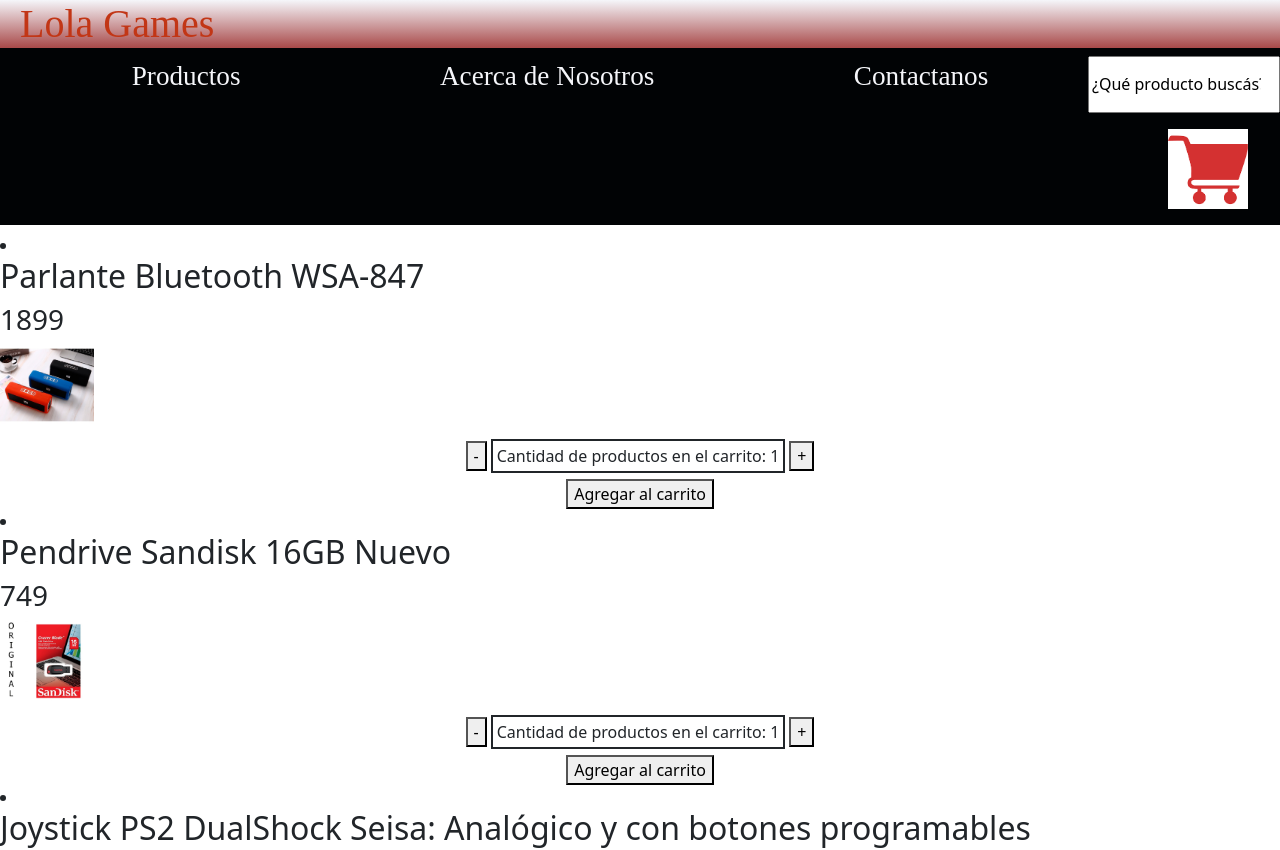
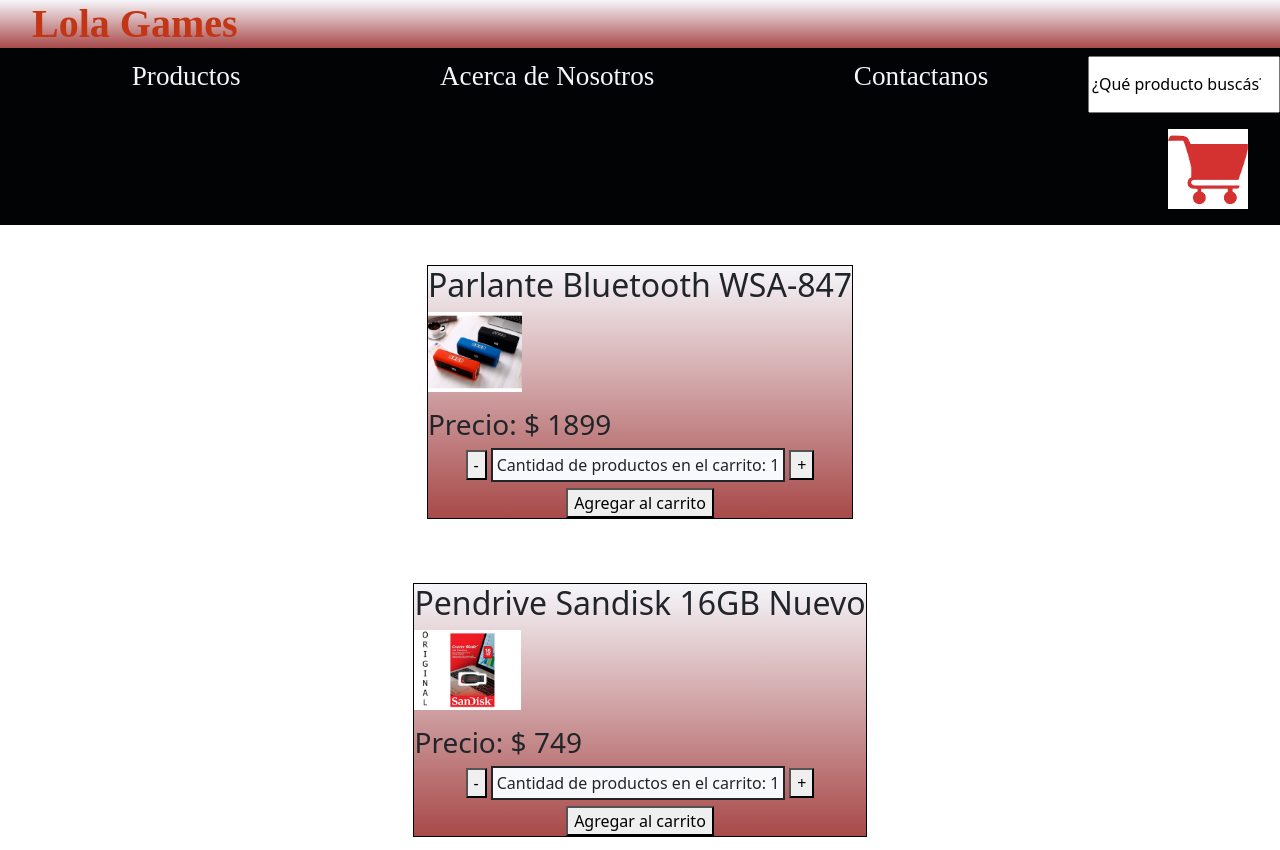
Before and after one commit to patrick-t91/Lola-Games-Ecommerce, a React (Create React App) app: page / in a window 1280 px wide. Shown: the top 850 px of the page. Built offline with nearby package versions, Linux system fonts and the light colour scheme; a web font is replaced by a local one.

Commit message:
desafio6

```diff
--- a/public/products.json
+++ b/public/products.json
@@ -12,7 +12,7 @@
     },
     {
     "id": 3,
-    "producto": "Joystick PS2 DualShock Seisa: Analógico y con botones programables",
+    "producto": "Joystick PS2 DualShock Seisa",
     "precio": 1499,
     "img": "../product3.jpeg"
     }
--- a/src/Components/Item/Item.jsx
+++ b/src/Components/Item/Item.jsx
@@ -1,4 +1,5 @@
 import { ItemCount } from '../ItemCount'
+import './estilos.css'
 
  export const Item = ({item}) => {
     const onAdd = (cantidad) => {
@@ -6,12 +7,13 @@
     }
 return (
 <>
-    <li key={item.id}>
+    <div key={item.id} className="itemclass">
         <h2>{item.producto}</h2>
-        <h3>{item.precio}</h3>
-        <img src={item.img} alt="imagen-producto" />
-    </li>
-    <ItemCount stock={5} initial={1} onAdd={onAdd}/>
+        <img src={item.img} alt="imagen-producto" className="img-productos"/>
+        <h3>Precio: $ {item.precio}</h3>
+        <ItemCount stock={5} initial={1} onAdd={onAdd}/>
+    </div>
+
 </>
 )
  }
--- /dev/null
+++ b/src/Components/Item/estilos.css
@@ -0,0 +1,5 @@
+.itemclass {
+    background-image: linear-gradient(#f5f6fa, #a84949);
+    border: 1.5px solid black;
+    margin: 2em;
+}
--- a/src/Components/ItemCount/index.jsx
+++ b/src/Components/ItemCount/index.jsx
@@ -16,7 +16,7 @@
         <>
             <div className="text-center margin mb-2">
                 <button onClick={() => {counter > initial ? substractHandler() : doNothing() }}>-</button>
-                    <span className="border border-dark border-2 margin ms-1 me-1 padding p-1">Cantidad de productos en el carrito: {counter}</span>
+                    <span className="border border-dark border-2 margin ms-1 me-1 padding p-1 bg-light">Cantidad de productos en el carrito: {counter}</span>
                 <button onClick={() => {stock > counter ? addHandler () : alert("No hay más stock disponible de este producto")}}>+</button>
             </div>
             <div className="text-center">
--- a/src/Components/ItemList/ItemList.jsx
+++ b/src/Components/ItemList/ItemList.jsx
@@ -1,13 +1,13 @@
 import { Item } from '../Item/Item.jsx'
-
+import './estilos.css'
 
 export const ItemList = ({productos}) => {
     return (
         productos.map (elemento => {
             return (
-                <span key={elemento.id}>
+                <div key={elemento.id} className="layout">
                     <Item item={elemento}/>
-                </span>
+                </div>
             )
         })
     )
--- /dev/null
+++ b/src/Components/ItemList/estilos.css
@@ -0,0 +1,4 @@
+.layout {
+    display: flex;
+    justify-content: space-around;
+}
--- a/src/index.css
+++ b/src/index.css
@@ -18,9 +18,10 @@
 
 .title {
   font-family: 'Shrikhand', cursive;
+  font-weight: bold;
   color: #c23616;
   background-image: linear-gradient(#f5f6fa, #a84949) ;
-  padding-left: 0.5em;
+  padding-left: 0.8em;
 }
 
 .navmenu {
```
